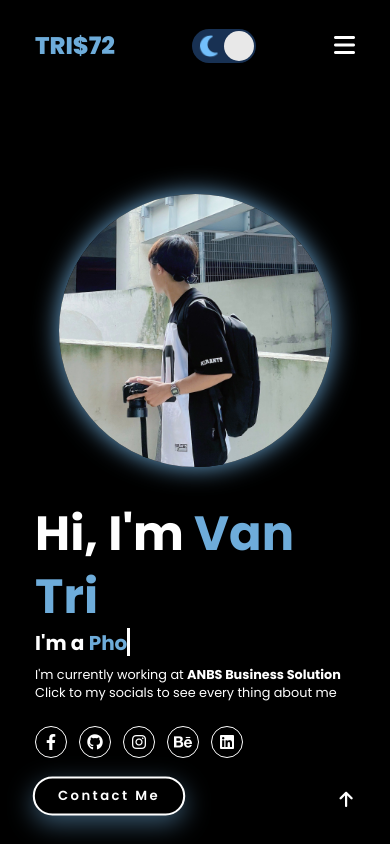
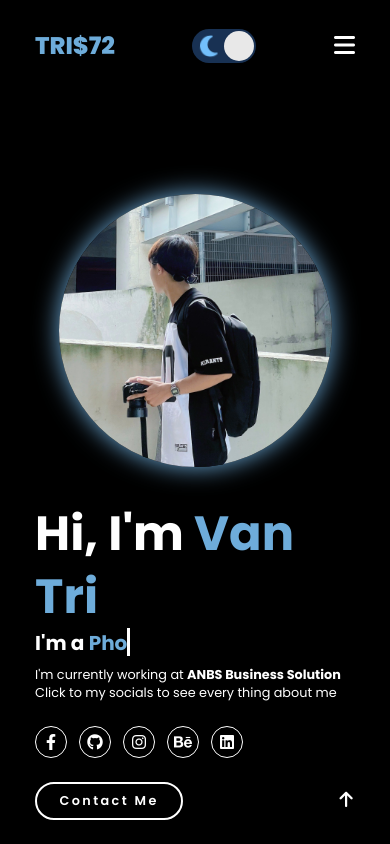
Before and after one commit to Itatri/portfo-itatri-zero, an Angular app: page / in a window 390 px wide. In both pictures the pointer is over the link "Contact Me". Shown: the top 844 px of the page. Built offline with nearby package versions, Linux system fonts and the light colour scheme.

Commit message:
style: adjust button styles for mobile responsiveness
Modify button hover and active states to ensure better usability on mobile devices. Reset hover effects to prevent sticky states on touch devices.

```diff
--- a/src/styles.css
+++ b/src/styles.css
@@ -90,6 +90,7 @@ body {
     border-color: var(--main-color);
 }
 
+@media (max-width: 768px) {
     .btn.active {
         box-shadow: 0 8px 25px rgba(110, 172, 218, 0.5);
         transform: translateY(-5px) scale(1.03);
@@ -98,6 +99,17 @@ body {
 
     .btn.active::before {
         width: 100%;
+    }
+
+    /* Reset hover effects on mobile to prevent sticky states */
+    .btn:hover {
+        box-shadow: none;
+        transform: none;
+    }
+
+    .btn:hover::before {
+        width: 0;
+    }
 }
 
 .btn::before {
```
Lines whose indentation alone changed are shown as unchanged.
